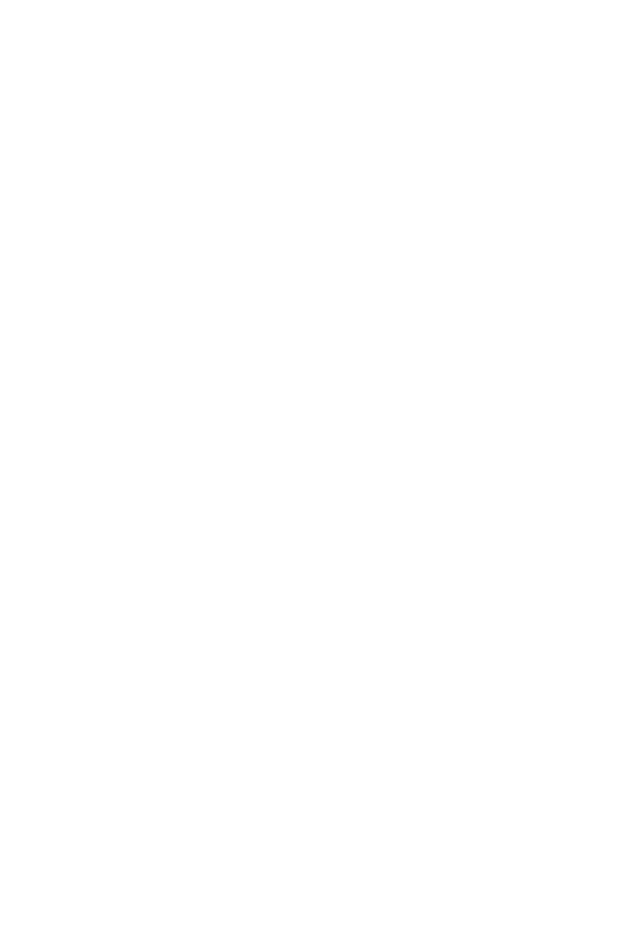
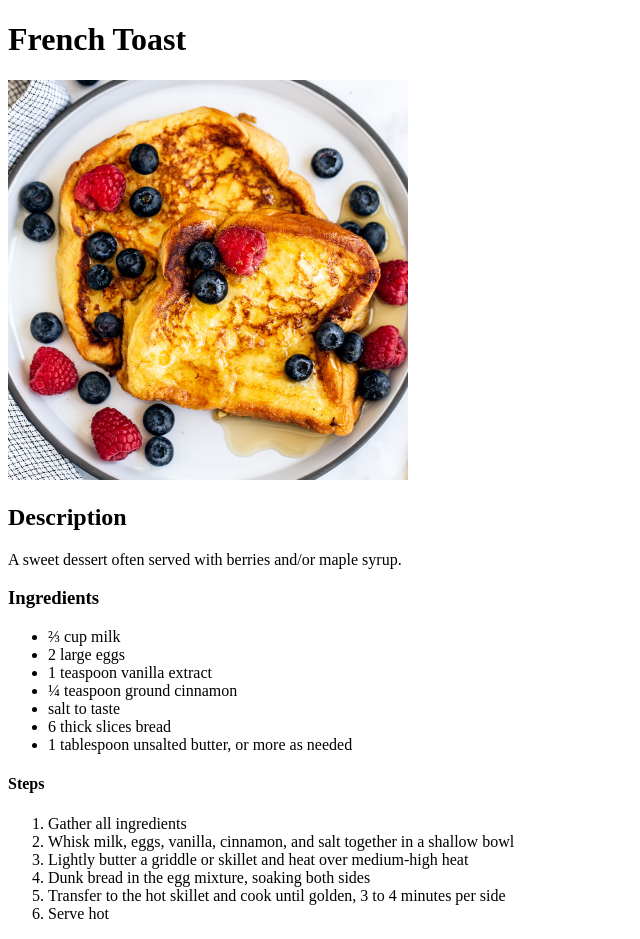
Before and after one commit to FlumbyWungus/odin-recipes, a plain HTML site: page recipes/frenchtoast.html in a window 1280 px wide. Shown: the whole page, without its empty margins (0-640 px from the left). Before the commit the page ends 800 px from the top, so only its background shows below. Drawn offline with Linux system fonts and the light colour scheme.

Commit message:
Add second recipes
Add content for the french toast recipe

French toast recipe now has all the content
required. Image, description, ingredient list, and
steps to make the dish.

```diff
--- a/recipes/frenchtoast.html
+++ b/recipes/frenchtoast.html
@@ -7,6 +7,30 @@
     </head>
 
     <body>
+        <h1>French Toast</h1>
+        <img src="../img/fr-toast.PNG" alt="A picture of french toast." height="400" width="400">
+        <h2>Description</h2>
+        <p>A sweet dessert often served with berries and/or maple syrup.</p>
 
+        <h3>Ingredients</h3>
+        <ul>
+            <li>⅔ cup milk</li>
+            <li>2 large eggs</li>
+            <li>1 teaspoon vanilla extract</li>
+            <li>¼ teaspoon ground cinnamon</li>
+            <li>salt to taste</li>
+            <li>6 thick slices bread</li>
+            <li>1 tablespoon unsalted butter, or more as needed</li>
+        </ul>
+
+        <h4>Steps</h4>
+        <ol>
+            <li>Gather all ingredients</li>
+            <li>Whisk milk, eggs, vanilla, cinnamon, and salt together in a shallow bowl</li>
+            <li>Lightly butter a griddle or skillet and heat over medium-high heat</li>
+            <li>Dunk bread in the egg mixture, soaking both sides</li>
+            <li>Transfer to the hot skillet and cook until golden, 3 to 4 minutes per side</li>
+            <li>Serve hot</li>
+        </ol>
     </body>
 </html>
```
Also changed, not shown: img/fr-toast.PNG (added).
